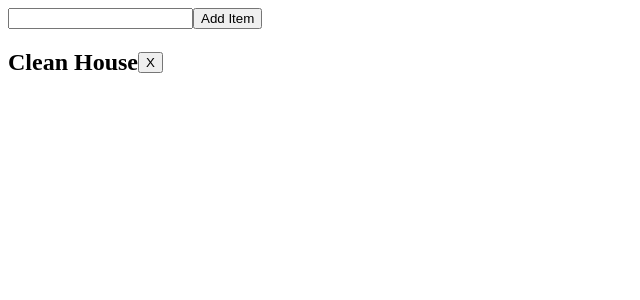
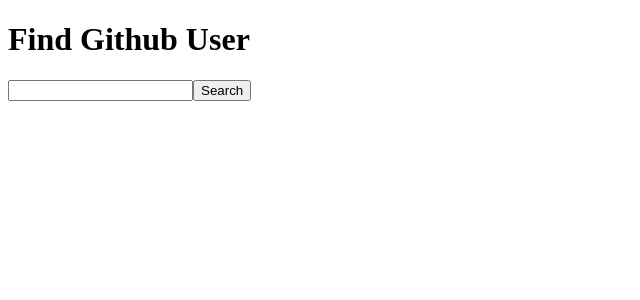
Before and after one commit to Marquessmalley/React-challenges, a React (Create React App) app: page / in a window 1280 px wide. Shown: the top 300 px of the page, without its empty margins (0-640 px from the left). Built offline with nearby package versions, Linux system fonts and the light colour scheme.

Commit message:
added two more challenges: ColorPicker & GithubUser

```diff
--- a/package.json
+++ b/package.json
@@ -6,6 +6,7 @@
     "@testing-library/jest-dom": "^5.17.0",
     "@testing-library/react": "^13.4.0",
     "@testing-library/user-event": "^13.5.0",
+    "axios": "^1.5.1",
     "react": "^18.2.0",
     "react-dom": "^18.2.0",
     "react-scripts": "5.0.1",
--- a/src/App.js
+++ b/src/App.js
@@ -1,10 +1,12 @@
 import TodoChallenge from "./challenges/TodoList/TodoChallenge";
 import CounterChallenge from "./challenges/Counter/CounterChallenge";
+import ColorPicker from "./challenges/ColorPicker/ColorPicker";
+import GithubUser from "./challenges/GithubUser/GithubUser";
 
 function App() {
   return (
     <div className="App">
-      <TodoChallenge />
+      <GithubUser />
     </div>
   );
 }
--- /dev/null
+++ b/src/challenges/ColorPicker/ColorPicker.js
@@ -0,0 +1,22 @@
+import { useState } from "react";
+
+const ColorPicker = () => {
+  const [color, setColor] = useState("");
+
+  const handleColorPick = (e) => {
+    setColor(e.target.value);
+  };
+
+  return (
+    <div style={{ height: "100vh", background: color ? color : "" }}>
+      <select onChange={handleColorPick}>
+        <option defaultValue={""}></option>
+        <option value="Red">Red</option>
+        <option value="Green">Green</option>
+        <option value="Blue">Blue</option>
+      </select>
+    </div>
+  );
+};
+
+export default ColorPicker;
--- /dev/null
+++ b/src/challenges/GithubUser/GithubUser.js
@@ -0,0 +1,48 @@
+import { useState } from "react";
+import axios from "axios";
+
+const GithubUser = () => {
+  const [username, setUsername] = useState("");
+  const [userData, setUserData] = useState(null);
+  const [error, setError] = useState(false);
+
+  const handleFormChange = (e) => {
+    setUsername(e.target.value);
+  };
+  const handleFormSubmit = async (e) => {
+    e.preventDefault();
+    try {
+      const resp = await axios.get(`https://api.github.com/users/${username}`);
+
+      setUserData(resp.data);
+      setError(false);
+    } catch (err) {
+      setUserData(null);
+      setError(err.response.data);
+    }
+  };
+
+  return (
+    <div>
+      <h1>Find Github User</h1>
+      <form method="GET" onSubmit={handleFormSubmit}>
+        <input type="text" onChange={handleFormChange} />
+        <button>Search</button>
+      </form>
+      {userData && (
+        <>
+          <h2>{userData.login}</h2>
+          <img src={userData.avatar_url} alt={"User"} />
+          <a href={userData.html_url}>User Profile</a>
+        </>
+      )}
+      {error && (
+        <>
+          <h2>{error.message}</h2>
+        </>
+      )}
+    </div>
+  );
+};
+
+export default GithubUser;
```
Also changed, not shown: src/challenges/ColorPicker/challenge.txt (added), src/challenges/GithubUser/challenge.txt (added), 1 other file (tests, documents, lock files or other folders).
